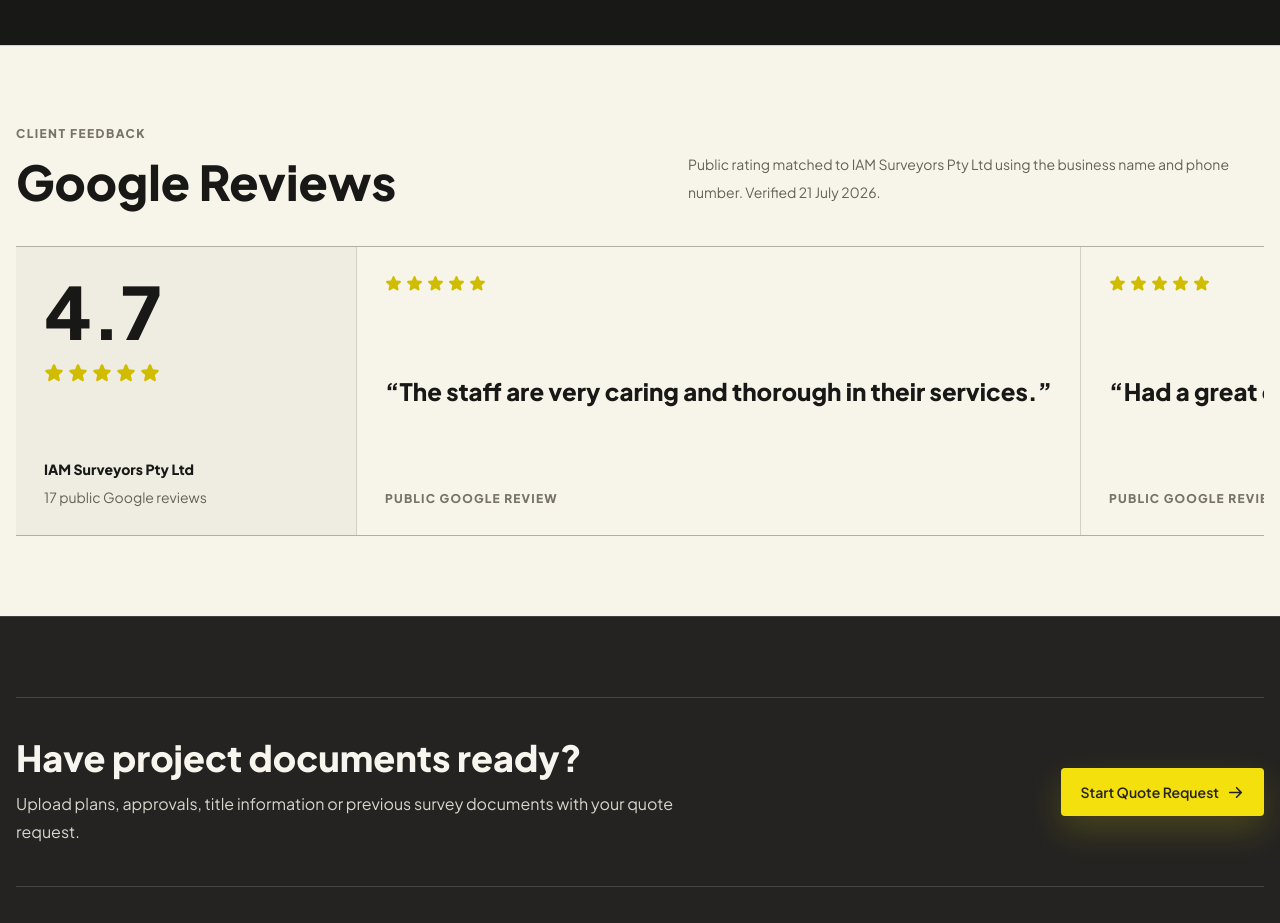
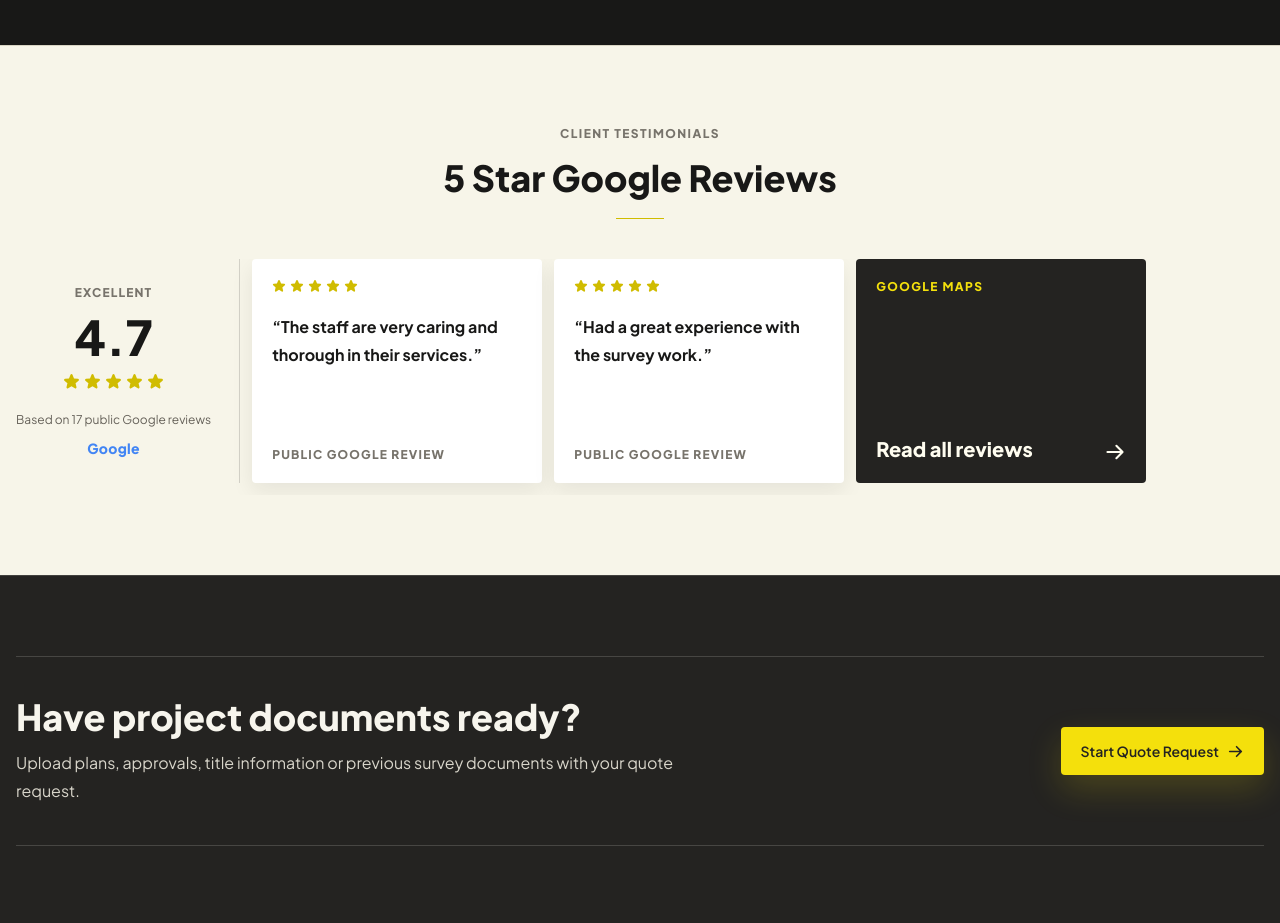
Before and after one commit to simingzhe0206-creator/IAM, a React (Vite) app: page /projects#reviews in a window 1280 px wide. Shown: the part 2120-3043 px from the top of the page. Built offline with nearby package versions, Linux system fonts and the light colour scheme.

Commit message:
style: refine review rail and process numbers

```diff
--- a/src/pages/Projects.tsx
+++ b/src/pages/Projects.tsx
@@ -84,51 +84,48 @@
 
       <section id="reviews" className="scroll-mt-24 border-t border-[#d8d4c3] bg-[#f7f5e9] py-16 text-[#181817] md:py-20">
         <div className="section-shell">
-          <Reveal className="flex flex-col justify-between gap-6 md:flex-row md:items-end">
-            <div>
-              <p className="text-xs font-extrabold uppercase tracking-[0.12em] text-[#77736b]">Client feedback</p>
-              <h2 className="mt-4 text-4xl font-extrabold md:text-5xl">Google Reviews</h2>
-            </div>
-            <p className="max-w-xl text-sm leading-7 text-[#656159]">
-              Public rating matched to IAM Surveyors Pty Ltd using the business name and phone number. Verified {googleReviewProfile.verifiedOn}.
-            </p>
+          <Reveal className="mx-auto max-w-2xl text-center">
+            <p className="text-xs font-extrabold uppercase tracking-[0.12em] text-[#77736b]">Client testimonials</p>
+            <h2 className="mt-4 text-3xl font-extrabold md:text-4xl">5 Star Google Reviews</h2>
+            <span className="mx-auto mt-5 block h-px w-12 bg-[#d0bc00]" />
           </Reveal>
 
-          <div className="mt-10 flex snap-x snap-mandatory gap-px overflow-x-auto border-y border-[#181817]/18 bg-[#181817]/16">
-            <div className="flex min-h-72 min-w-[82vw] shrink-0 snap-start flex-col justify-between bg-[#efede2] p-7 sm:min-w-[340px]">
-              <div>
-                <div className="text-7xl font-extrabold leading-none">{googleReviewProfile.rating}</div>
-                <div className="mt-4 flex gap-1 text-[#d0bc00]" aria-label="4.7 out of 5 stars">
-                  {Array.from({ length: 5 }).map((_, index) => <Star key={index} size={20} weight="fill" />)}
-                </div>
+          <div
+            className="mt-10 flex snap-x snap-mandatory gap-3 overflow-x-auto pb-3"
+            role="region"
+            aria-label="Google reviews"
+          >
+            <div className="flex min-h-56 min-w-[200px] shrink-0 snap-start flex-col justify-center border-r border-[#181817]/16 pr-7 text-center sm:min-w-[220px]">
+              <p className="text-xs font-extrabold uppercase tracking-[0.1em] text-[#77736b]">Excellent</p>
+              <div className="mt-3 text-5xl font-extrabold leading-none">{googleReviewProfile.rating}</div>
+              <div className="mt-3 flex justify-center gap-1 text-[#d0bc00]" aria-label="4.7 out of 5 stars">
+                {Array.from({ length: 5 }).map((_, index) => <Star key={index} size={17} weight="fill" />)}
               </div>
-              <div>
-                <p className="text-sm font-extrabold">{googleReviewProfile.businessName}</p>
-                <p className="mt-2 text-sm text-[#656159]">{googleReviewProfile.reviewCount} public Google reviews</p>
-              </div>
+              <p className="mt-5 text-xs leading-5 text-[#656159]">Based on {googleReviewProfile.reviewCount} public Google reviews</p>
+              <p className="mt-2 text-sm font-extrabold tracking-wide text-[#4285f4]">Google</p>
             </div>
 
             {googleReviewProfile.excerpts.map((review) => (
-              <article key={review.text} className="flex min-h-72 min-w-[82vw] shrink-0 snap-start flex-col justify-between bg-[#f7f5e9] p-7 sm:min-w-[400px]">
+              <article key={review.text} className="flex min-h-56 w-[78vw] min-w-[260px] shrink-0 snap-start flex-col rounded-sm bg-white p-5 shadow-[0_8px_22px_rgba(24,24,23,0.08)] sm:w-[290px]">
                 <div className="flex gap-1 text-[#d0bc00]" aria-label={`${review.rating} out of 5 stars`}>
-                  {Array.from({ length: review.rating }).map((_, index) => <Star key={index} size={17} weight="fill" />)}
+                  {Array.from({ length: review.rating }).map((_, index) => <Star key={index} size={14} weight="fill" />)}
                 </div>
-                <blockquote className="my-8 text-2xl font-extrabold leading-snug">“{review.text}”</blockquote>
-                <p className="text-xs font-extrabold uppercase tracking-[0.1em] text-[#77736b]">{review.attribution}</p>
+                <blockquote className="mt-5 text-base font-bold leading-7">“{review.text}”</blockquote>
+                <p className="mt-auto pt-5 text-xs font-extrabold uppercase tracking-[0.1em] text-[#77736b]">{review.attribution}</p>
               </article>
             ))}
 
             <a
-              className="group flex min-h-72 min-w-[82vw] shrink-0 snap-start flex-col justify-between bg-[#242321] p-7 text-[#fffdf0] sm:min-w-[340px]"
+              className="group flex min-h-56 w-[78vw] min-w-[260px] shrink-0 snap-start flex-col justify-between rounded-sm bg-[#242321] p-5 text-[#fffdf0] sm:w-[290px]"
               href={googleReviewProfile.href}
               target="_blank"
               rel="noreferrer"
               aria-label="Read all reviews on Google"
             >
               <span className="text-xs font-extrabold uppercase tracking-[0.12em] text-[#f4e00c]">Google Maps</span>
-              <span className="flex items-end justify-between gap-5 text-3xl font-extrabold">
+              <span className="flex items-end justify-between gap-5 text-xl font-extrabold">
                 Read all reviews
-                <ArrowRight className="shrink-0 transition group-hover:translate-x-1" size={28} weight="bold" />
+                <ArrowRight className="shrink-0 transition group-hover:translate-x-1" size={22} weight="bold" />
               </span>
             </a>
           </div>
--- a/src/styles.css
+++ b/src/styles.css
@@ -224,8 +224,11 @@
 }
 
 .process-number {
-  display: inline-block;
+  display: block;
   width: fit-content;
+  height: 0.72em;
+  overflow: hidden;
+  vertical-align: top;
   color: transparent;
   background-position: center;
   background-size: cover;
```
Also changed, not shown: 1 other file (tests, documents, lock files or other folders).
